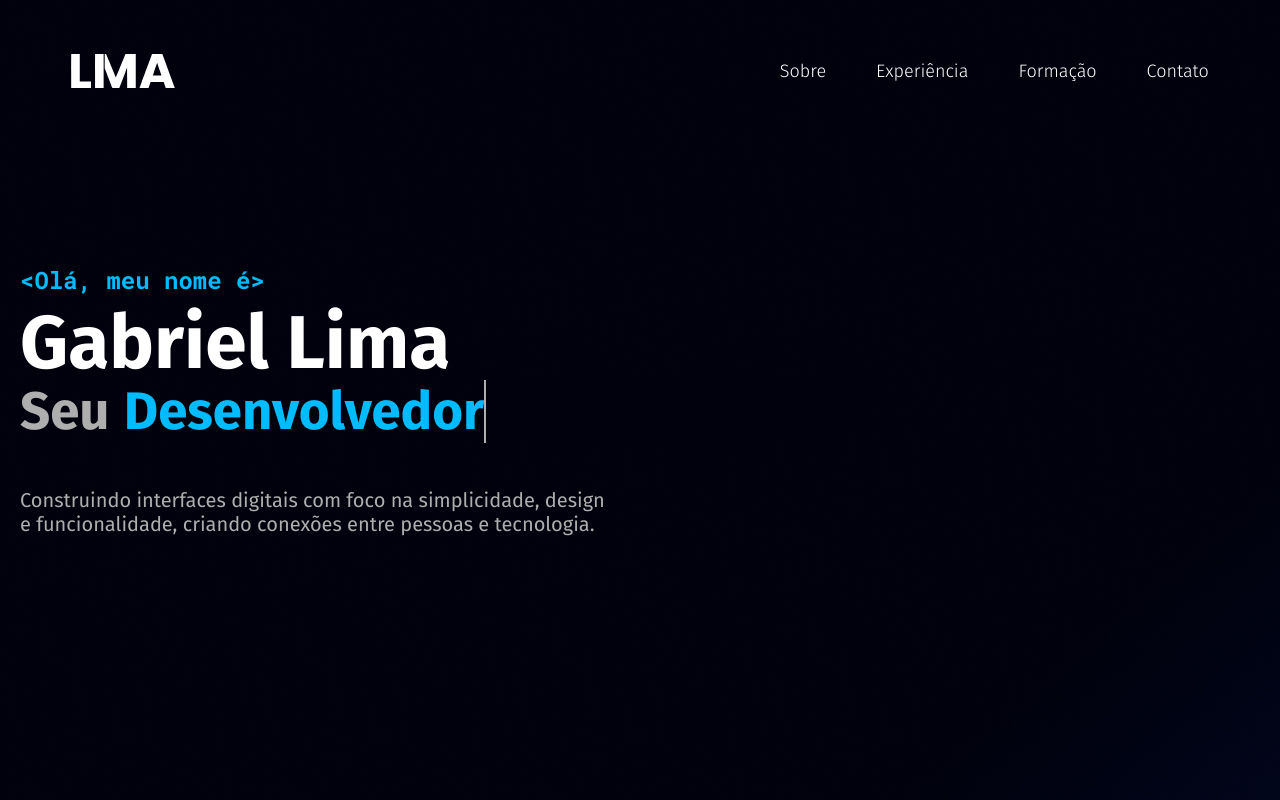
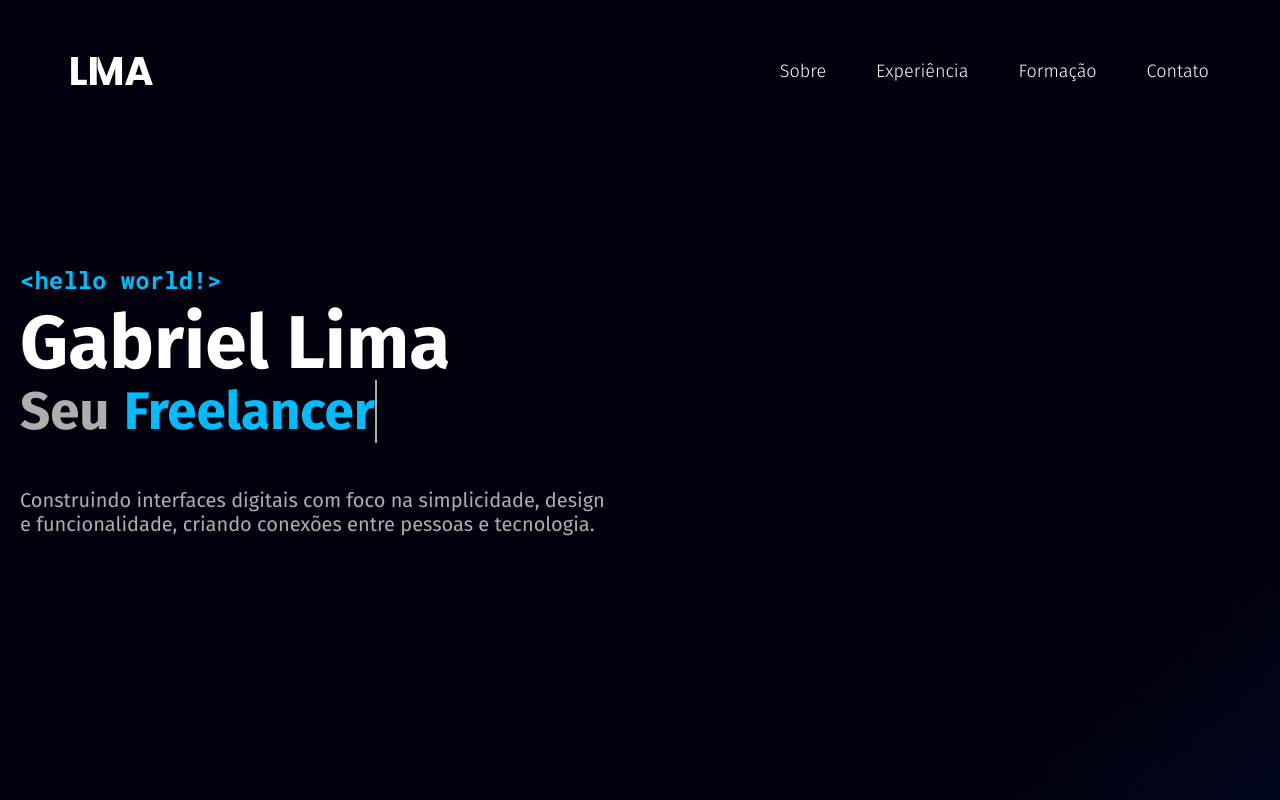
Before and after one commit to gabrielrodrigueslb/portifolio, a plain HTML site: page index.html in a window 1280 px wide. Drawn offline with Linux system fonts and the light colour scheme; files that its build step writes are made by us from their sources; files whose address does not match are found by name.

Commit message:
Ajuste keyframe

```diff
--- a/css/main.css
+++ b/css/main.css
@@ -29,6 +29,7 @@
 .digitacao{
     margin-bottom: 45px;
     align-items: center;
+    overflow: hidden;
 }
 
 .digitacao .texto{
--- a/index.html
+++ b/index.html
@@ -16,7 +16,7 @@
     <header id="header">
         <div class="container">
             <div class="navbar">
-                <a id="logo" href="./index.html"><img src="img/logo.svg" alt="Logo lima" width="104" height="38"></a>
+                <a id="logo" href="./index.html"><img src="img/logo.svg" alt="Logo lima" width="82" height="38"></a>
                 <span class="hamburguer"></span>
                 <nav class="nav">
                     <ul class="menu desativado">
@@ -36,7 +36,7 @@
     <main class="hero-bg">
         <div class="hero container">
             <div class="main">
-                <p class="code">&lt;Olá, meu nome é&gt;</p>
+                <p class="code">&lt;hello world!&gt;</p>
                 <h1>Gabriel Lima</h1>
                <div class="digitacao">
                 <span class="texto first-text">Seu</span>
--- a/js/script.js
+++ b/js/script.js
@@ -12,11 +12,14 @@ const textLoad = () => {
         text.textContent = "UX/UI Designer"
     }, 0);
     setTimeout(() =>{
-        text.textContent = "Desenvolvedor"
+        text.textContent = "Freelancer"
     }, 4000);
     setTimeout(() =>{
-        text.textContent = "Freelancer"
+        text.textContent = "Web Designer"
     }, 8000);
+    setTimeout(() =>{
+        text.textContent = "Programador"
+    }, 12000);
 }
 
 textLoad();
```
